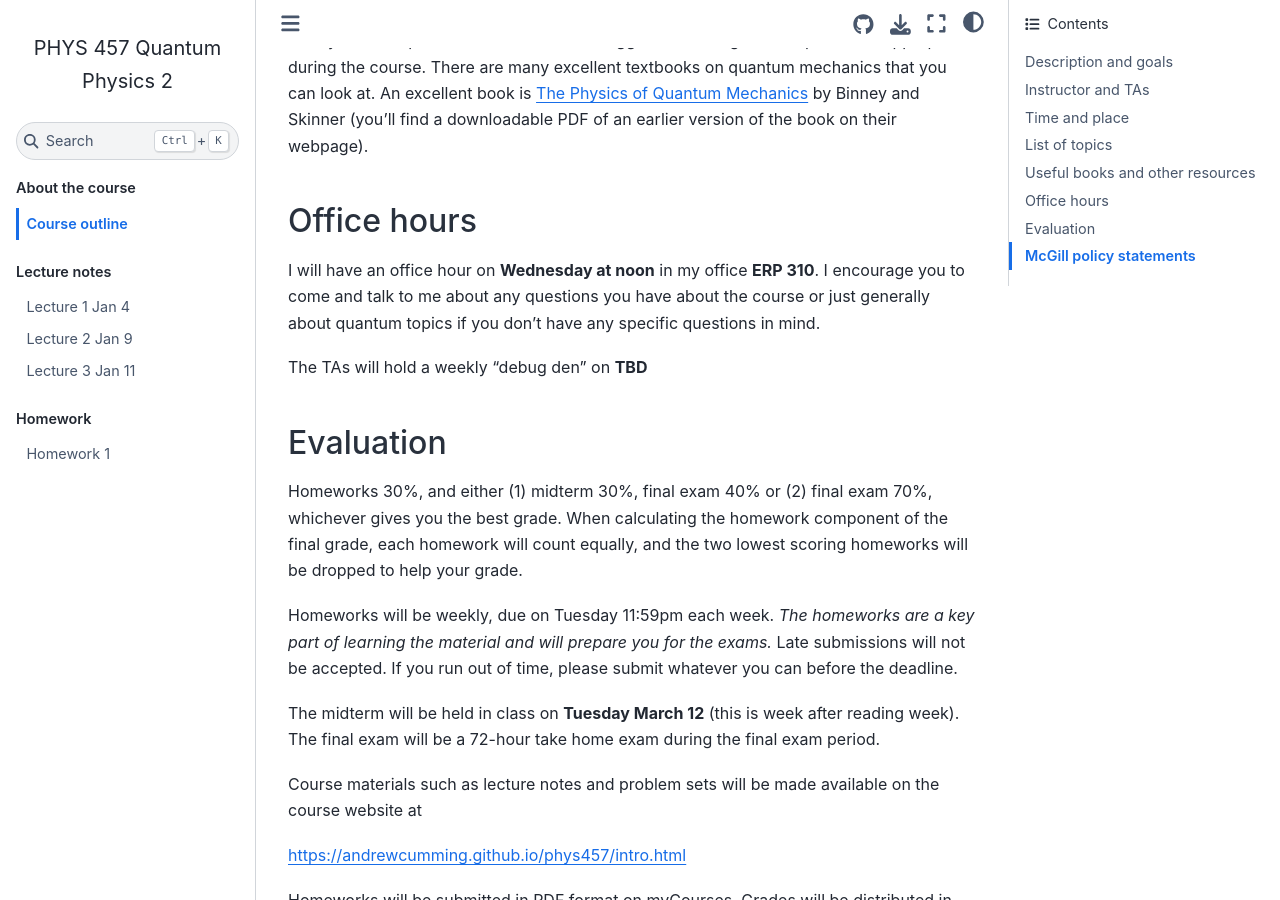
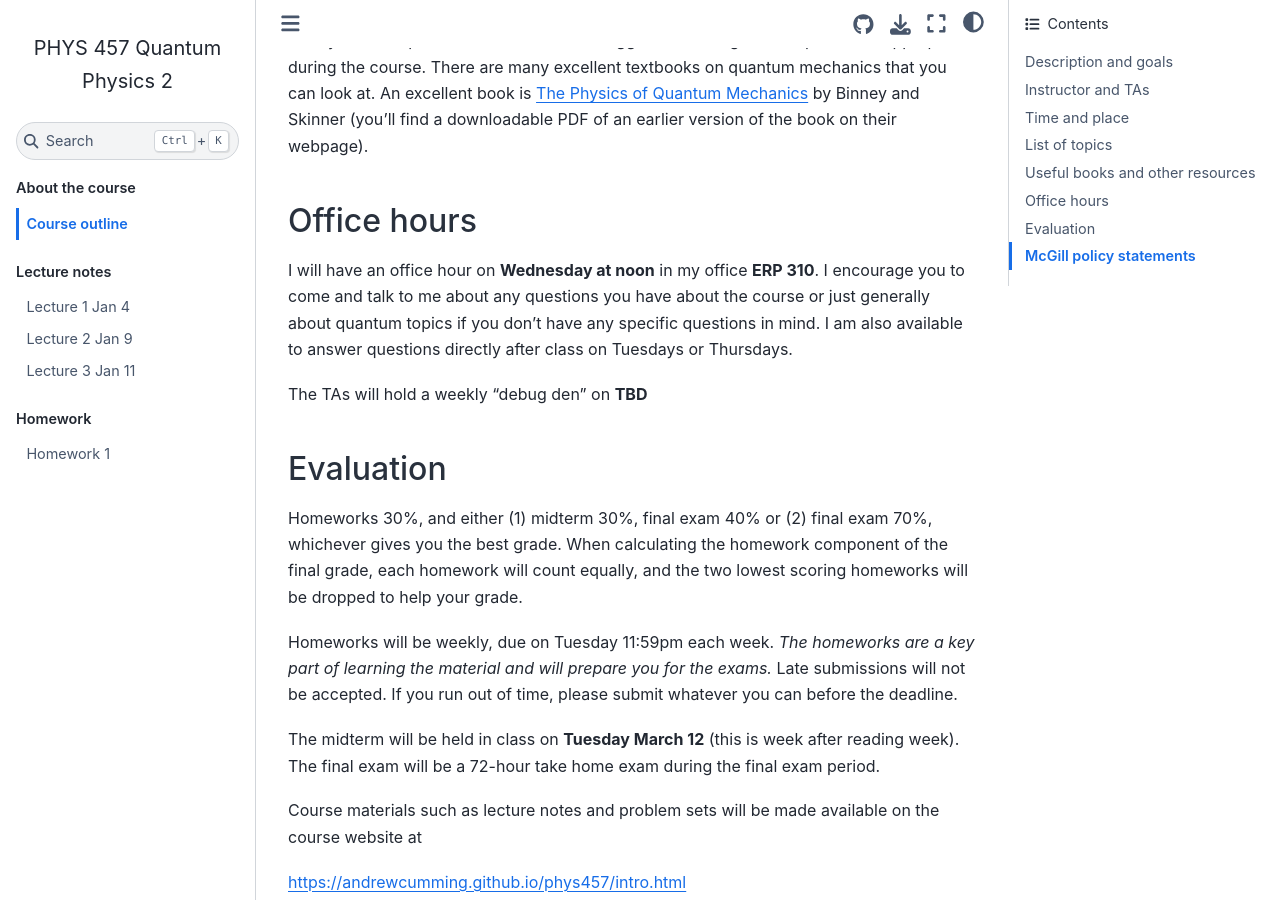
Before and after one commit to andrewcumming/phys457, a Jupyter Book: the page built from outline.md, in a window 1280 px wide and 900 px high, scrolled down 1213 px. Built offline with Jupyter Book 1.0.4 settings and Sphinx 7.4.7 and the Sphinx Book theme 1.1.4, drawn with Linux system fonts in a browser that asks for light colours.

Commit message:
Update office hour info in outline

```diff
--- a/outline.md
+++ b/outline.md
@@ -37,7 +37,7 @@ Townsend's book is all you will need to complete the course, but I encourage you
 
 ## Office hours
 
-I will have an office hour on **Wednesday at noon** in my office **ERP 310**. I encourage you to come and talk to me about any questions you have about the course or just generally about quantum topics if you don't have any specific questions in mind.
+I will have an office hour on **Wednesday at noon** in my office **ERP 310**. I encourage you to come and talk to me about any questions you have about the course or just generally about quantum topics if you don't have any specific questions in mind.  I am also available to answer questions directly after class on Tuesdays or Thursdays.
 
 The TAs will hold a weekly "debug den" on **TBD**
 
```
